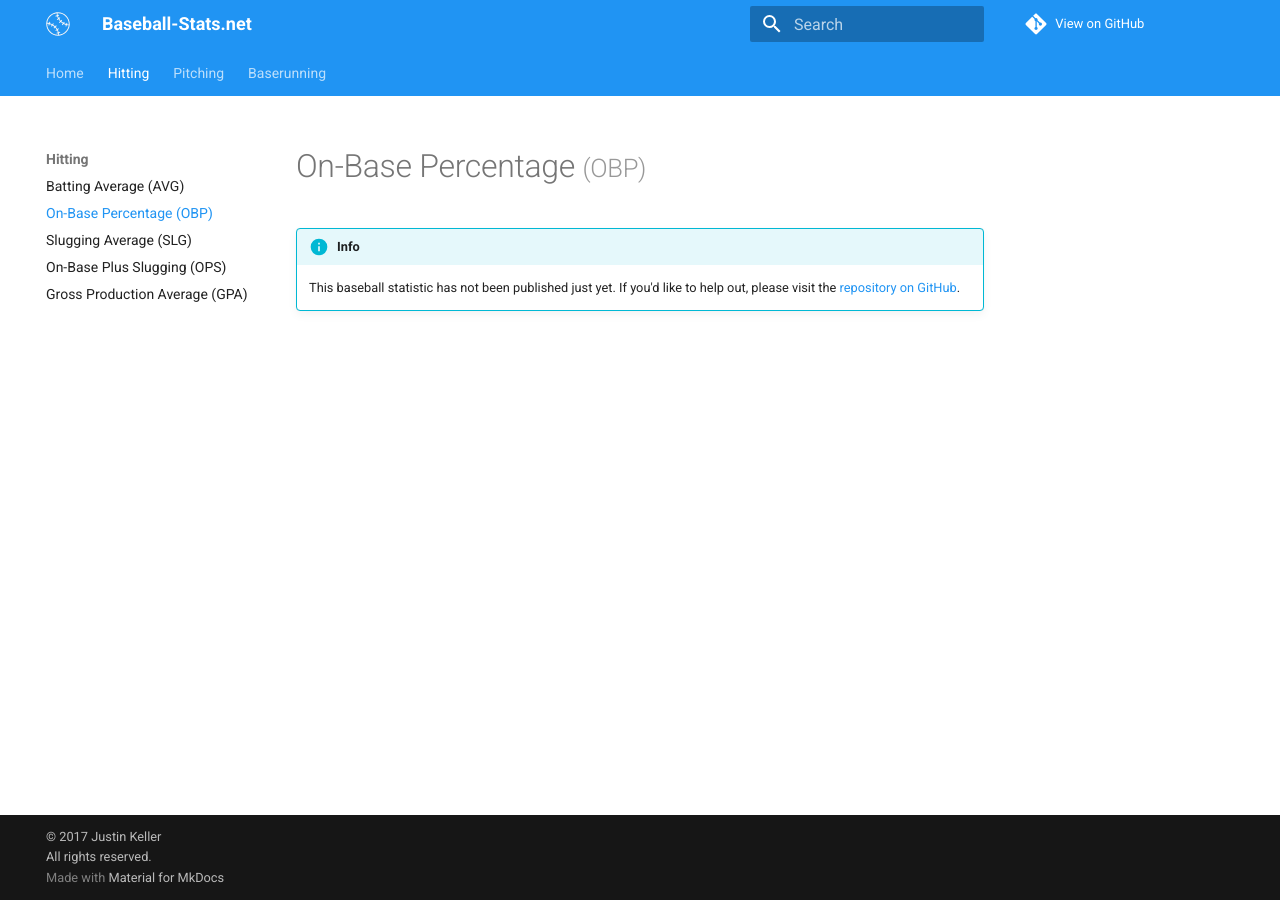
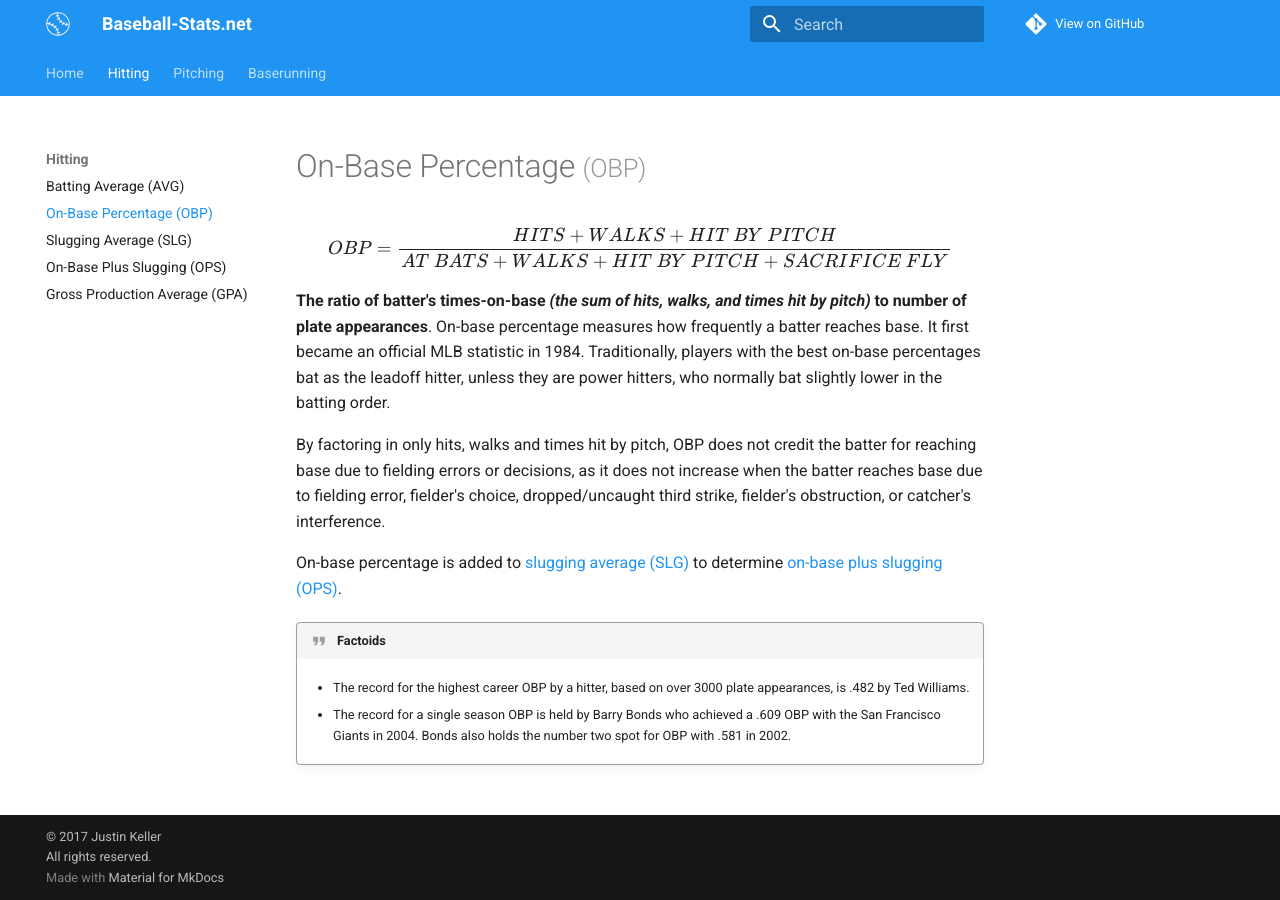
Before and after one commit to nodesocket/baseball-stats.net, an MkDocs documentation site: the page built from docs/hitting/obp.md, in a window 1280 px wide. Built offline with MkDocs 1.6.1 and Material for MkDocs 9.7.7, drawn with Linux system fonts in a browser that asks for light colours; formulas are drawn with MathJax 3; comment, search, counter and statistics services are not loaded; old or Windows-style settings are respelled for this version of MkDocs.

Commit message:
added hitting/obp

```diff
--- a/docs/hitting/obp.md
+++ b/docs/hitting/obp.md
@@ -1,3 +1,14 @@
 # On-Base Percentage <small>(OBP)</small>
 
-{!includes/not_published.md!}
+<h4>$$ OBP={\frac  {HITS+WALKS+HIT\ BY\ PITCH}{AT\ BATS+WALKS+HIT\ BY\ PITCH+SACRIFICE\ FLY}} $$</h4>
+
+**The ratio of batter's times-on-base *(the sum of hits, walks, and times hit by pitch)* to number of plate appearances**. On-base percentage measures how frequently a batter reaches base. It first became an official MLB statistic in 1984. Traditionally, players with the best on-base percentages bat as the leadoff hitter, unless they are power hitters, who normally bat slightly lower in the batting order.
+
+By factoring in only hits, walks and times hit by pitch, OBP does not credit the batter for reaching base due to fielding errors or decisions, as it does not increase when the batter reaches base due to fielding error, fielder's choice, dropped/uncaught third strike, fielder's obstruction, or catcher's interference.
+
+On-base percentage is added to [slugging average (SLG)](/hitting/slg/) to determine [on-base plus slugging (OPS)](/hitting/ops/).
+
+!!! quote "Factoids"
+    * The record for the highest career OBP by a hitter, based on over 3000 plate appearances, is .482 by Ted Williams.
+
+    * The record for a single season OBP is held by Barry Bonds who achieved a .609 OBP with the San Francisco Giants in 2004. Bonds also holds the number two spot for OBP with .581 in 2002.
```
Also changed, not shown: docs/index.md (+6 -6 lines).
